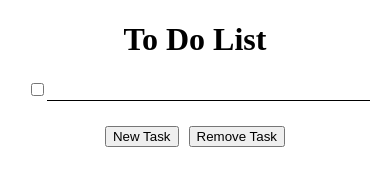
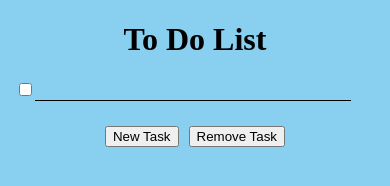
Before and after one commit to Rxges/ToDoList, a plain HTML site: page index.html in a window 390 px wide. Both pictures are taken after a click on the button "New Task". Drawn offline with Linux system fonts and the light colour scheme.

Commit message:
minor adjustments with xButtons to fit different screen sizes

```diff
--- a/styles.css
+++ b/styles.css
@@ -4,6 +4,7 @@ input[type="text"] {
     outline: none; /* Removes the focus outline */
     border-bottom: 1px solid #000; /* Adds a 1px solid black bottom border */
     width: 90%;
+    background-color: #89CFF0;
 }
 
 
@@ -17,6 +18,9 @@ input[type="text"] {
     color: gray;
 }
 
+body {
+    background-color: #89CFF0;
+}
 
 h1, #buttons {
     display: flex;
@@ -39,6 +43,14 @@ li {
     margin-top: 20px;
 }
 
-@media (max-width: 600px) {
+@media (max-width: 800px) {
+    ul {
+        padding-left: 2%;
+    }
+}
 
+@media (max-width: 700px) { /* 576 */
+    input[type="text"] {
+        width: 85%;
+    }
 }
```
